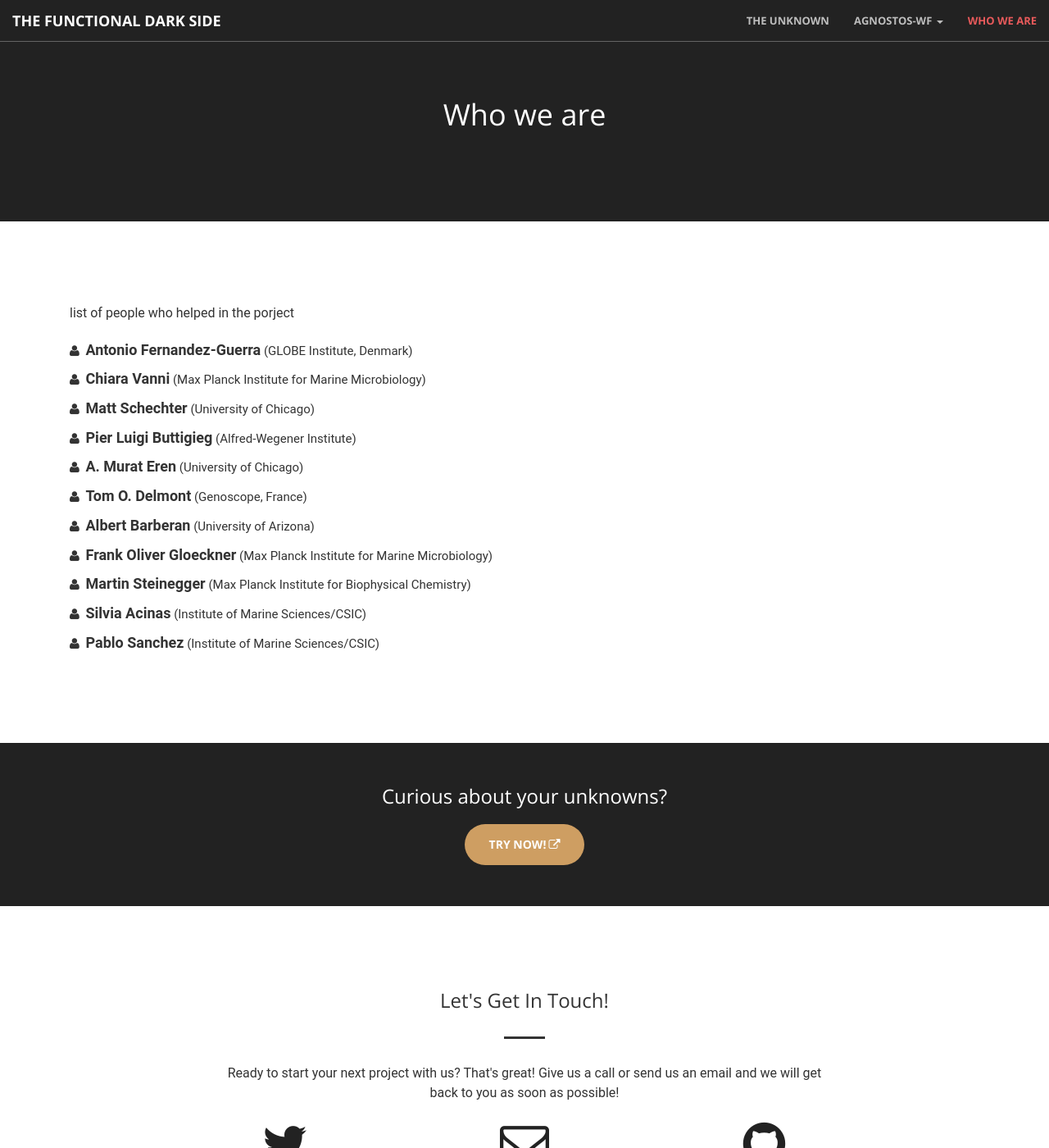
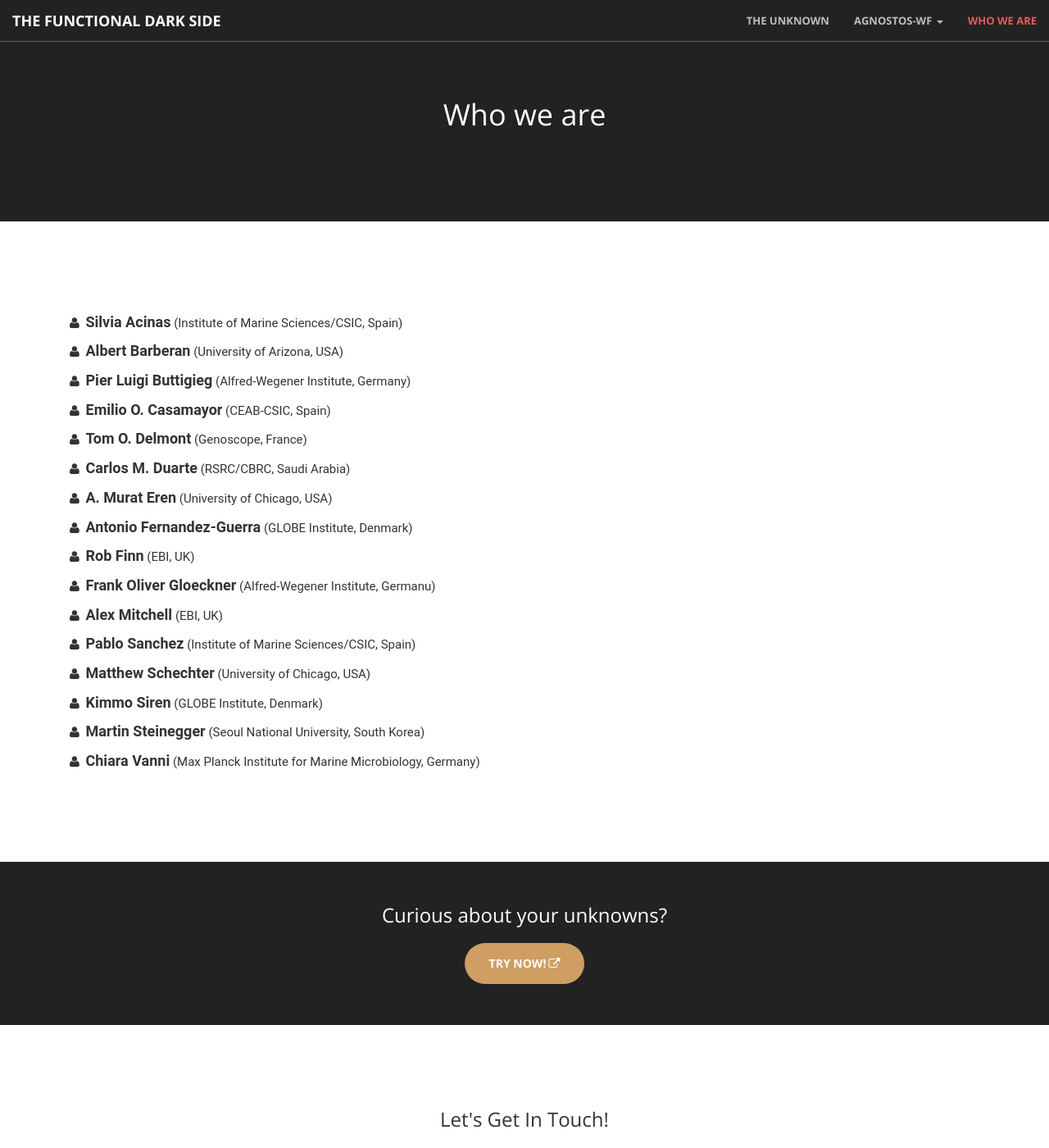
Before and after one commit to functional-dark-side/functional-dark-side.github.io, a Jekyll site: the page built from who.md, in a window 1280 px wide and 1400 px high. Shown: the whole window at 82% size. Built offline with Jekyll 4.4.1, drawn with Linux system fonts in a browser that asks for light colours; a script that is not in the unit is left out.

Commit message:
Added under construction

```diff
--- a/_includes/header.html
+++ b/_includes/header.html
@@ -4,7 +4,7 @@
             <h1>The functional dark side of genomes and metagenomes</h1>
             <hr>
             <p><b>Unifying the known and unknown coding sequence space in microbiome analyses</b></p>
-            <a href="#about" class="btn btn-primary btn-xl page-scroll">Find Out More</a>
+            <a href="#construction" class="btn btn-primary btn-xl page-scroll">Find Out More</a>
         </div>
     </div>
 </header>
--- a/_includes/nav.html
+++ b/_includes/nav.html
@@ -17,9 +17,9 @@
                 <li>
                     <a class="page-scroll" href="#services">The Unknown</a>
                 </li>
-                <li>
+                <!-- <li>
                     <a class="page-scroll" href="#portfolio">Explore</a>
-                </li>
+                </li> -->
                 <li>
                     <a class="page-scroll" href="who">Who we are</a>
                 </li>
--- a/_layouts/front.html
+++ b/_layouts/front.html
@@ -6,9 +6,10 @@
 <body id="page-top">
   {% include nav.html %}
   {% include header.html %}
+  {% include under_construction.html %}
   {% include call-to-action.html %}
   {% include services.html %}
-  {% include portfolio.html %}
+  <!-- {% include portfolio.html %} -->
   {% include aside.html %}
   {% include contact.html %}
   {% include scripts.html %}
--- a/_sass/_base.scss
+++ b/_sass/_base.scss
@@ -64,6 +64,11 @@ p {
 .bg-light {
     background-color: #f5f1f2;
     color: $theme-primary;
+}
+
+.bg-red {
+    background-color: $theme-dark;
+    color: #E85A5B;
 }
 
 .text-faded {
--- a/who.md
+++ b/who.md
@@ -3,20 +3,23 @@ layout: page
 title: Who we are
 ---
 
-list of people who helped in the porject
-
 <div id="who">
 <ul>
+<li><b><span style="font-size:larger;">Silvia Acinas</span></b> (Institute of Marine Sciences/CSIC, Spain)</li>
+<li><b><span style="font-size:larger;">Albert Barberan</span></b> (University of Arizona, USA)</li>
+<li><b><span style="font-size:larger;">Pier Luigi Buttigieg</span></b> (Alfred-Wegener Institute, Germany)</li>
+<li><b><span style="font-size:larger;">Emilio O. Casamayor</span></b> (CEAB-CSIC, Spain)</li>
+<li><b><span style="font-size:larger;">Tom O. Delmont</span></b> (Genoscope, France)</li>
+<li><b><span style="font-size:larger;">Carlos M. Duarte</span></b> (RSRC/CBRC, Saudi Arabia)</li>
+<li><b><span style="font-size:larger;">A. Murat Eren</span></b> (University of Chicago, USA)</li>
 <li><b><span style="font-size:larger;">Antonio Fernandez-Guerra</span></b> (GLOBE Institute, Denmark)</li>
-<li><b><span style="font-size:larger;">Chiara Vanni</span></b> (Max Planck Institute for Marine Microbiology)</li>
-<li><b><span style="font-size:larger;">Matt Schechter</span></b> (University of Chicago)</li>
-<li><b><span style="font-size:larger;">Pier Luigi Buttigieg</span></b> (Alfred-Wegener Institute)</li>
-<li><b><span style="font-size:larger;">A. Murat Eren</span></b> (University of Chicago)</li>
-<li><b><span style="font-size:larger;">Tom O. Delmont</span></b> (Genoscope, France)</li>
-<li><b><span style="font-size:larger;">Albert Barberan</span></b> (University of Arizona)</li>
-<li><b><span style="font-size:larger;">Frank Oliver Gloeckner</span></b> (Max Planck Institute for Marine Microbiology)</li>
-<li><b><span style="font-size:larger;">Martin Steinegger</span></b> (Max Planck Institute for Biophysical Chemistry)</li>
-<li><b><span style="font-size:larger;">Silvia Acinas</span></b> (Institute of Marine Sciences/CSIC)</li>
-<li><b><span style="font-size:larger;">Pablo Sanchez</span></b> (Institute of Marine Sciences/CSIC)</li>
+<li><b><span style="font-size:larger;">Rob Finn</span></b> (EBI, UK)</li>
+<li><b><span style="font-size:larger;">Frank Oliver Gloeckner</span></b> (Alfred-Wegener Institute, Germanu)</li>
+<li><b><span style="font-size:larger;">Alex Mitchell</span></b> (EBI, UK)</li>
+<li><b><span style="font-size:larger;">Pablo Sanchez</span></b> (Institute of Marine Sciences/CSIC, Spain)</li>
+<li><b><span style="font-size:larger;">Matthew Schechter</span></b> (University of Chicago, USA)</li>
+<li><b><span style="font-size:larger;">Kimmo Siren</span></b> (GLOBE Institute, Denmark)</li>
+<li><b><span style="font-size:larger;">Martin Steinegger</span></b> (Seoul National University, South Korea)</li>
+<li><b><span style="font-size:larger;">Chiara Vanni</span></b> (Max Planck Institute for Marine Microbiology, Germany)</li>
 </ul>
 </div>
```
Also changed, not shown: _includes/under_construction.html (added, +14 -0 lines), unifying.md (+3 -1 lines), img/concept_framework_unk-web.png (added).
